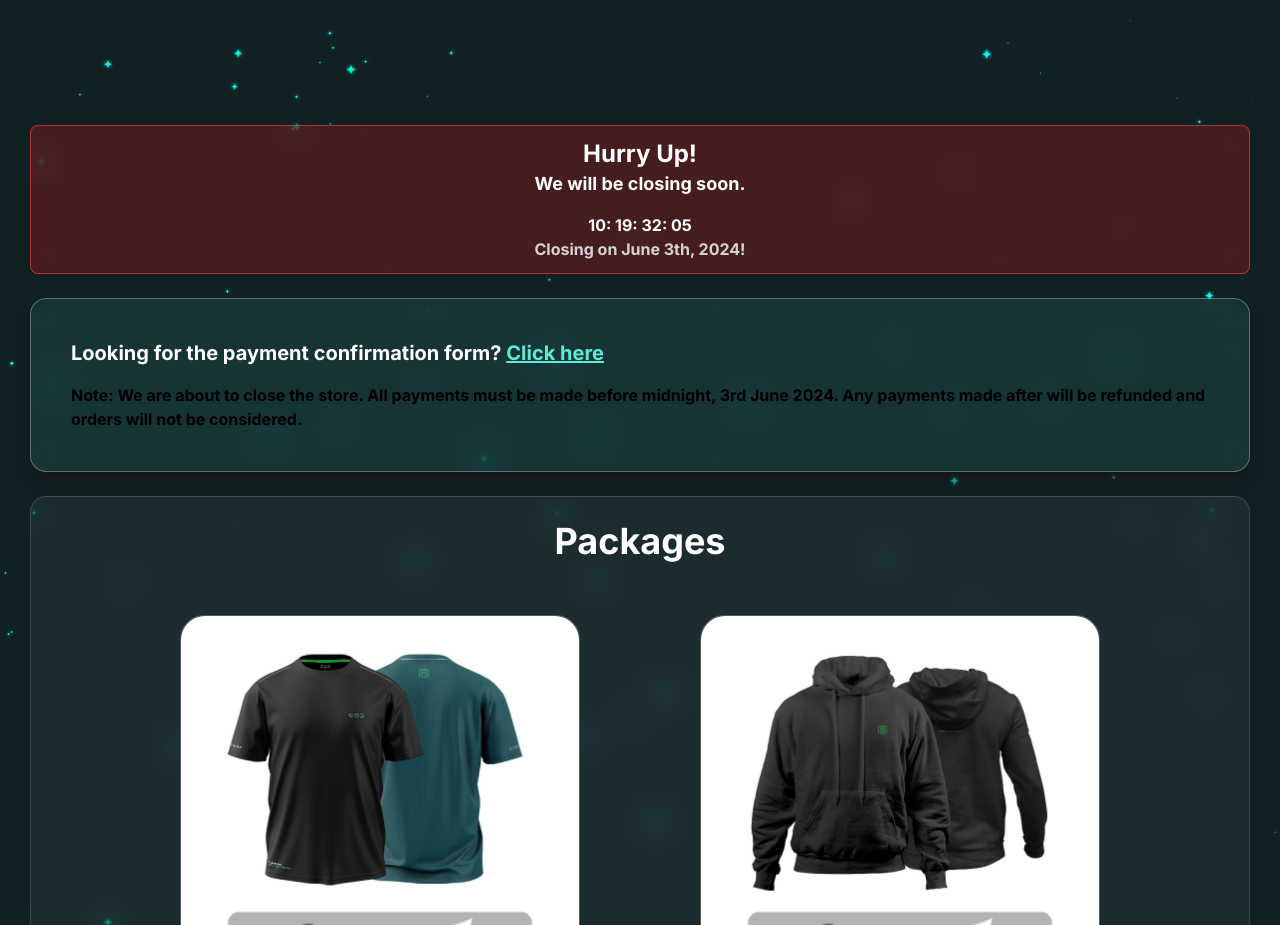
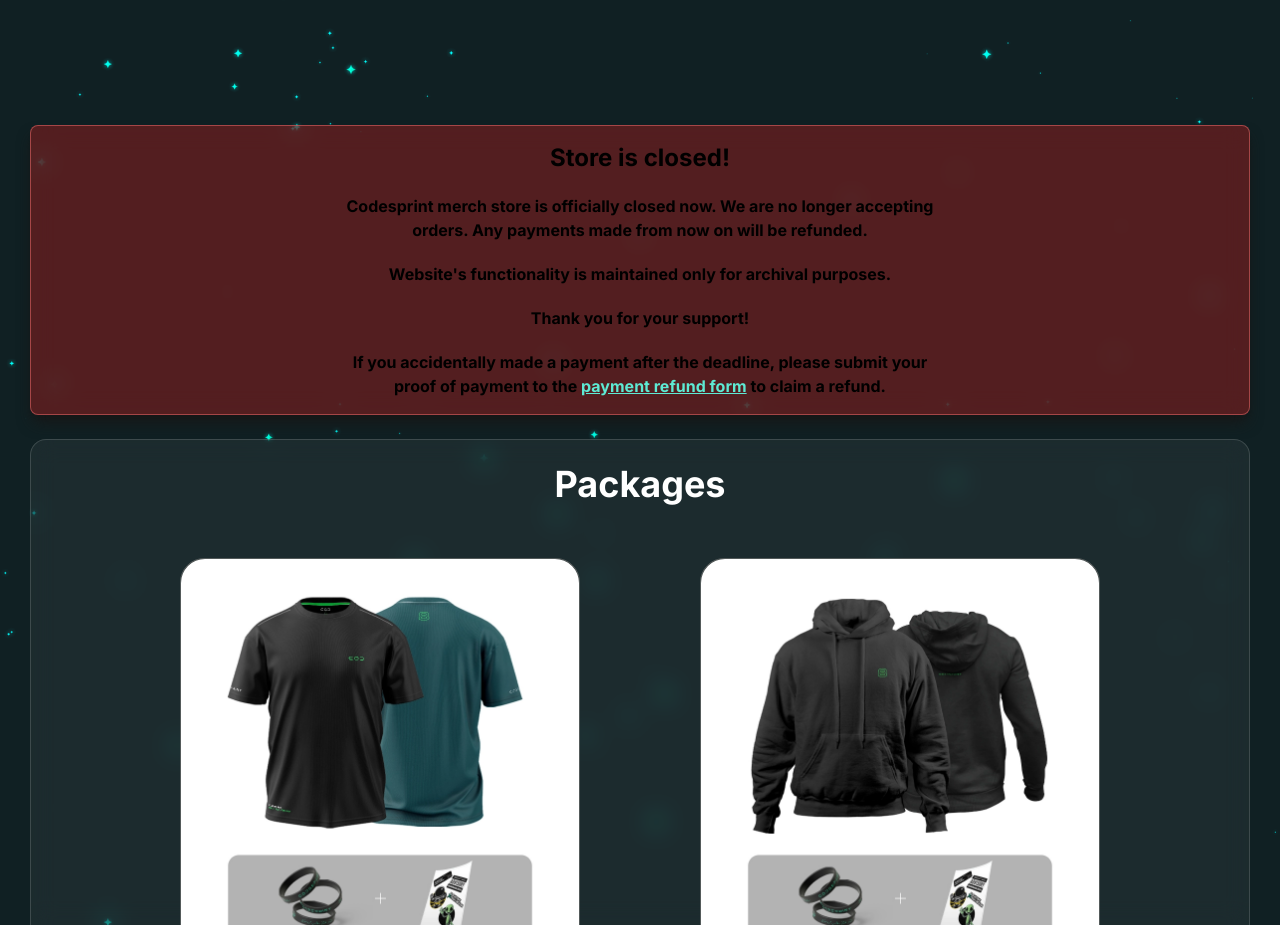
Before and after one commit to cipherdragon/codesprint-store, a Next.js app: page / in a window 1280 px wide. Shown: the part 861-1786 px from the top of the page. Built offline with nearby package versions, Linux system fonts and the light colour scheme.

Commit message:
final commit
store officially closes. most probably, this is the final commit!

```diff
--- a/src/app/package/[pkg_id]/checkout/page.tsx
+++ b/src/app/package/[pkg_id]/checkout/page.tsx
@@ -122,6 +122,33 @@
         <div className="proper-padded-container">
             <Toaster richColors position="top-center"/>
 
+            <div className="mx-auto w-full">
+                <div className="p-4 rounded-lg bg-red-700 bg-opacity-40 border border-red-400 border-opacity-50 backdrop-blur-md shadow-lg shadow-neutral-900 my-6">
+                        <h2 className="text-center text-2xl font-bold mb-[20px]">Store is closed!</h2>
+                        <p className="font-bold max-w-[600px] text-center mx-auto">
+                            Codesprint merch store is officially closed now.
+                            We are no longer accepting orders.  Any payments
+                            made from now on will be refunded.
+                        </p>
+                        <p className="font-bold max-w-[600px] text-center mx-auto mt-[20px]">
+                            Website's functionality is maintained only for archival
+                            purposes.
+                        </p>
+                        <p className="font-bold max-w-[600px] text-center mx-auto mt-[20px]">
+                            Thank you for your support!
+                        </p>
+                        <p className="font-bold max-w-[600px] text-center mx-auto mt-[20px]">
+                            If you accidentally made a payment after the deadline, please submit your
+                            proof of payment to the&nbsp;
+                            <a href="https://codesprint.lk/store-refund"
+                                className="text-teal-300 underline">
+                                    payment refund form
+                            </a>
+                            &nbsp;to claim a refund.
+                        </p>
+                </div>
+            </div>
+
             <PersonalDataForm
                 email={email}
                 onEmailChange={setEmail}
@@ -165,26 +192,9 @@
                         </ol>
                     </div>
                     <div className="text-lg w-full text-white">
-                        <p className="font-bold mb-[10px]">IMPORTANT!</p>
+                        <p className="font-bold mb-[10px]">We no longer accept orders!</p>
                         <p className="mb-[20px]">
-                            To complete the order, please download your invoice. <br /><br />
-                            Deposit the payment to the following bank account
-                            and submit both invoice and the deposit slip to the google
-                            form given below.
-                            <br /><br />
-                            Form:&nbsp;
-                            <a
-                                href="https://codesprint.lk/store-checkout"
-                                target="_blank"
-                                className="underline text-teal-400 font-bold">
-                                https://codesprint.lk/store-checkout
-                            </a>
-                        </p>
-                        <p className="leading-6 text-base font-bold mb-[30px]">
-                            Acc no: 8001874231 <br />
-                            Name: V Kavishcan <br />
-                            Bank: Commercial Bank <br />
-                            Branch: Wellawatta
+                            Functionality is preserved just for archival purposes. <br />
                         </p>
                     </div>
                     <button
--- a/src/app/package/[pkg_id]/checkout/thankyou/page.tsx
+++ b/src/app/package/[pkg_id]/checkout/thankyou/page.tsx
@@ -10,24 +10,26 @@
                 <h1 className='sm:text-3xl text-2xl text-center font-bold mb-[20px]'>
                     Thank you for your purchase!
                 </h1>
-                <p className='text-lg max-w-[600px] mb-[20px] sm:text-justify'>
+                <p className='text-lg max-w-[600px] mb-[20px] sm:text-justify line-through text-neutral-500'>
                     We recorded your purchase. By now, your invoice should have been
                     downloaded automatically. Check the invoice for payment bank
                     account and further details.
                 </p>
-                <p className="text-lg max-w-[600px] sm:text-justify mb-[20px]">
+                <p className="text-lg max-w-[600px] sm:text-justify mb-[20px] line-through text-neutral-500">
                     After you complete your payment, please submit the deposit slip and
-                    the invoice to&nbsp;
-                    <a
-                        className="text-teal-300 cursor-pointer"
-                        href="https://codesprint.lk/store-checkout">
-                        https://codesprint.lk/store-checkout
-                    </a>
+                    the invoice to https://codesprint.lk/store-checkout
+                </p>
+                <p className='text-lg max-w-[600px] mb-[20px] sm:text-justify'>
+                    Codesprint merch store is officially closed now. We are no longer
+                    accepting orders or payments. Site's functionality is preserved
+                    only for archival purposes.
+                </p>
+                <p className='text-lg max-w-[600px] mb-[20px] sm:text-justify'>
+                    Thank you for your support!
                 </p>
 
                 <div className="max-w-[600px] w-full flex gap-[10px]
                     flex-wrap justify-center sm:justify-between">
-                    <a href="https://codesprint.lk/store-checkout" className="cursor-pointer">
                     <button
                         className="font-bold text-white bg-teal-600 p-3 flex gap-[10px]
                             rounded-lg w-[290px] justify-center items-center mb-[10px]
@@ -35,7 +37,6 @@
                         Submit Payment Receipt!
                         <CheckCircle />
                     </button>
-                    </a>
                     <a className="cursor-pointer" href="/">
                         <button
                             className="font-bold text-teal-400 p-3 flex gap-[10px]
--- a/src/app/page.tsx
+++ b/src/app/page.tsx
@@ -33,21 +33,29 @@
         </section>
         <section
             className="proper-padded-container">
-                <StoreClosingTimer />
-
                 <div className="mx-auto w-full">
-                    <div className="p-10 rounded-2xl bg-teal-300 bg-opacity-10 border border-white border-opacity-30 backdrop-blur-md shadow-lg shadow-neutral-900 my-6 flex flex-col items-center space-y-4">
-                            <p className="font-bold text-xl w-full text-white">
-                                Looking for the payment confirmation form?&nbsp;
-                                <a href="https://codesprint.lk/store-checkout"
+                    <div className="p-4 rounded-lg bg-red-700 bg-opacity-40 border border-red-400 border-opacity-50 backdrop-blur-md shadow-lg shadow-neutral-900 my-6">
+                            <h2 className="text-center text-2xl font-bold mb-[20px]">Store is closed!</h2>
+                            <p className="font-bold max-w-[600px] text-center mx-auto">
+                                Codesprint merch store is officially closed now.
+                                We are no longer accepting orders.  Any payments
+                                made from now on will be refunded.
+                            </p>
+                            <p className="font-bold max-w-[600px] text-center mx-auto mt-[20px]">
+                                Website's functionality is maintained only for archival
+                                purposes.
+                            </p>
+                            <p className="font-bold max-w-[600px] text-center mx-auto mt-[20px]">
+                                Thank you for your support!
+                            </p>
+                            <p className="font-bold max-w-[600px] text-center mx-auto mt-[20px]">
+                                If you accidentally made a payment after the deadline, please submit your
+                                proof of payment to the&nbsp;
+                                <a href="https://codesprint.lk/store-refund"
                                     className="text-teal-300 underline">
-                                    Click here
+                                        payment refund form
                                 </a>
-                            </p>
-                            <p className="font-bold">
-                                Note: We are about to close the store. All payments must be made before
-                                midnight, 3rd June 2024. Any payments made after will be refunded
-                                and orders will not be considered.
+                                &nbsp;to claim a refund.
                             </p>
                     </div>
                 </div>
```
Also changed, not shown: src/util/invoice/PackageInvoice.ts (+3 -12 lines). Lines whose indentation alone changed are shown as unchanged.
